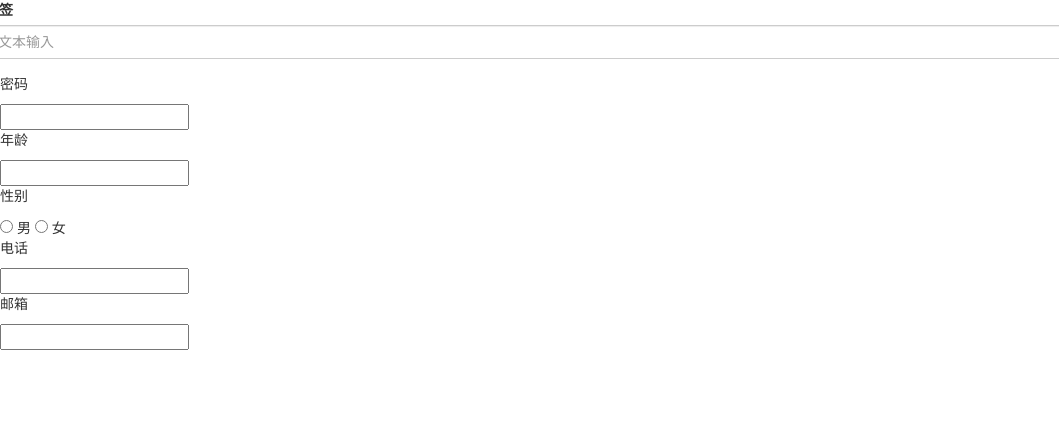
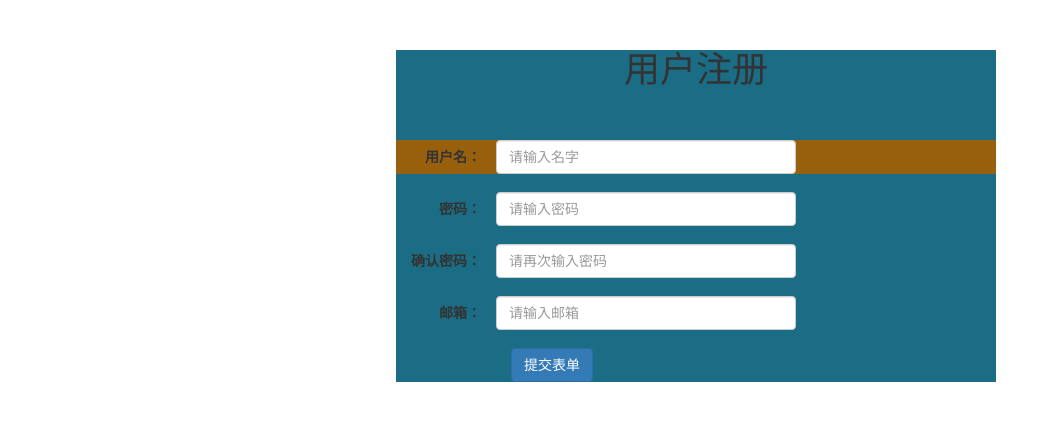
Before and after one commit to jyh19960226/bokedemo1, a Python web app: template template/register.html in a window 1320 px wide; the page is wider, and only the part inside the window is pictured. Shown: the top 421 px of that part, without its empty margins (0-1059 px from the left). Run offline with Jinja, Linux system fonts and the light colour scheme; the template is opened without the code that fills it, so the values that code supplies are empty; some libraries are stand-ins or nearby versions.

```diff
--- a/template/register.html
+++ b/template/register.html
@@ -13,20 +13,46 @@
     <script src="https://oss.maxcdn.com/libs/html5shiv/3.7.0/html5shiv.js"></script>
     <script src="https://oss.maxcdn.com/libs/respond.js/1.3.0/respond.min.js"></script>
     <![endif]-->
+    <style>
+        #register_form {
+            width:600px;
+            background-color: #1b6d85;
+            margin: 30%;
+            margin-top: 50px;
+        }
+
+        div {
+            margin-top: 3%;
+
+        }
+    </style>
 </head>
 <body>
-<div>
+
+<div id="register_form">
+    <div style="margin: auto;margin-bottom: 50px; text-align:center;width: 50%;"><h1>用户注册</h1></div>
     <form class="form-horizontal" role="form">
-        <div class="form-group">
-		<label for="name">标签</label>
-		<input type="text" class="form-control" placeholder="文本输入">
-	</div>
-        <p>密码</p><input type="password">
-        <p>年龄</p><input type="text">
-        <p>性别</p><input name="gender" type="radio" value="1"> 男
-        <input name="gender" type="radio" value="0"> 女
-        <p>电话</p><input type="text">
-        <p>邮箱</p><input type="email">
+        <div id="register_form_name" style="background-color: #985f0d;" >
+            <label  for="user_name" class="col-sm-2 control-label">用户名：</label>
+            <input style="width: 50%" type="text" class="form-control" id="user_name" placeholder="请输入名字">
+        </div>
+        <div id="register_form_pw" >
+            <label  for="password" class="col-sm-2 control-label">密码：</label>
+            <input style="width: 50%" type="password" class="form-control" id="password" placeholder="请输入密码">
+        </div>
+        <div id="register_form_repw">
+            <label for="repassword" class="col-sm-2 control-label">确认密码：</label>
+            <input style="width: 50%" type="password" class="form-control" id="repassword" placeholder="请再次输入密码">
+        </div>
+        <div id="register_form_email">
+            <label for="email" class="col-sm-2 control-label">邮箱：</label>
+            <input style="width: 50%" type="text" class="form-control" id="email" placeholder="请输入邮箱">
+        </div>
+        <div class="form-group" style="margin: auto">
+            <div class="col-sm-offset-2 col-sm-10">
+                <button type="submit" class="btn btn-primary">提交表单</button>
+            </div>
+        </div>
     </form>
 </div>
 
--- a/tool/condatebase.py
+++ b/tool/condatebase.py
@@ -22,7 +22,6 @@ conn = pymysql.Connect(
     passwd='root',
     db='myboke',
     charset='utf8'
-
 )
 # 获取游标
 cur = conn.cursor()
```
Also changed, not shown: template/bootstrapTem.html (+23 -1 lines), template/index.html (added, +35 -0 lines).
